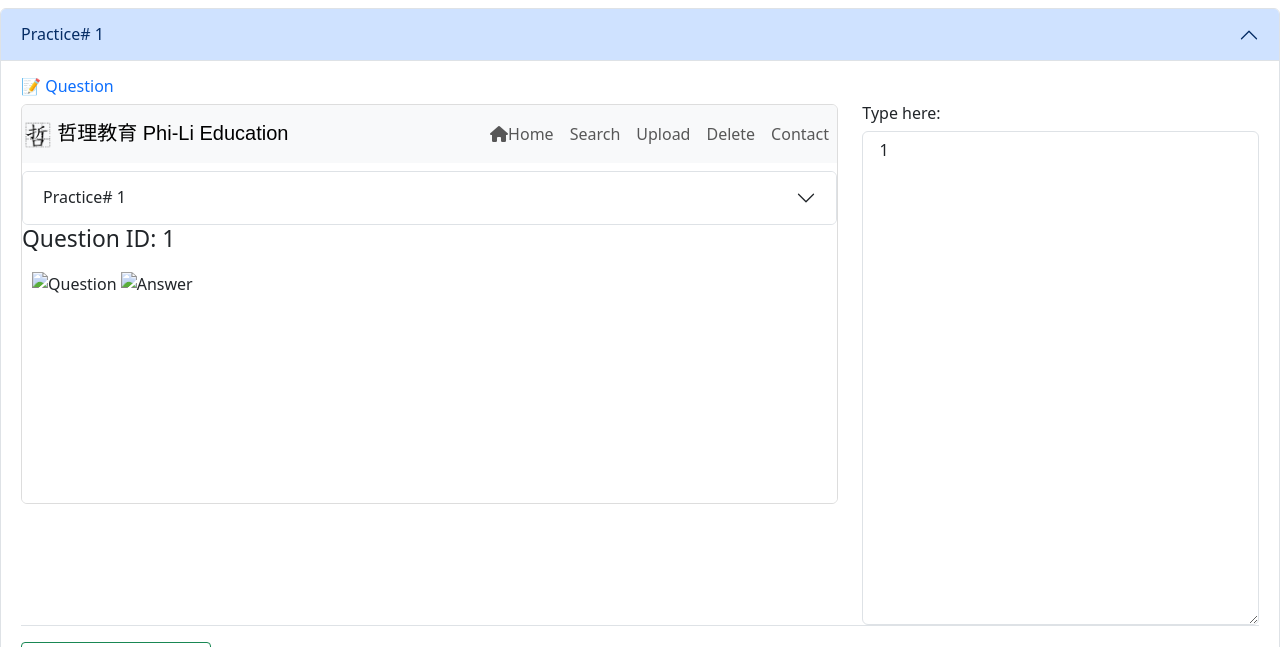
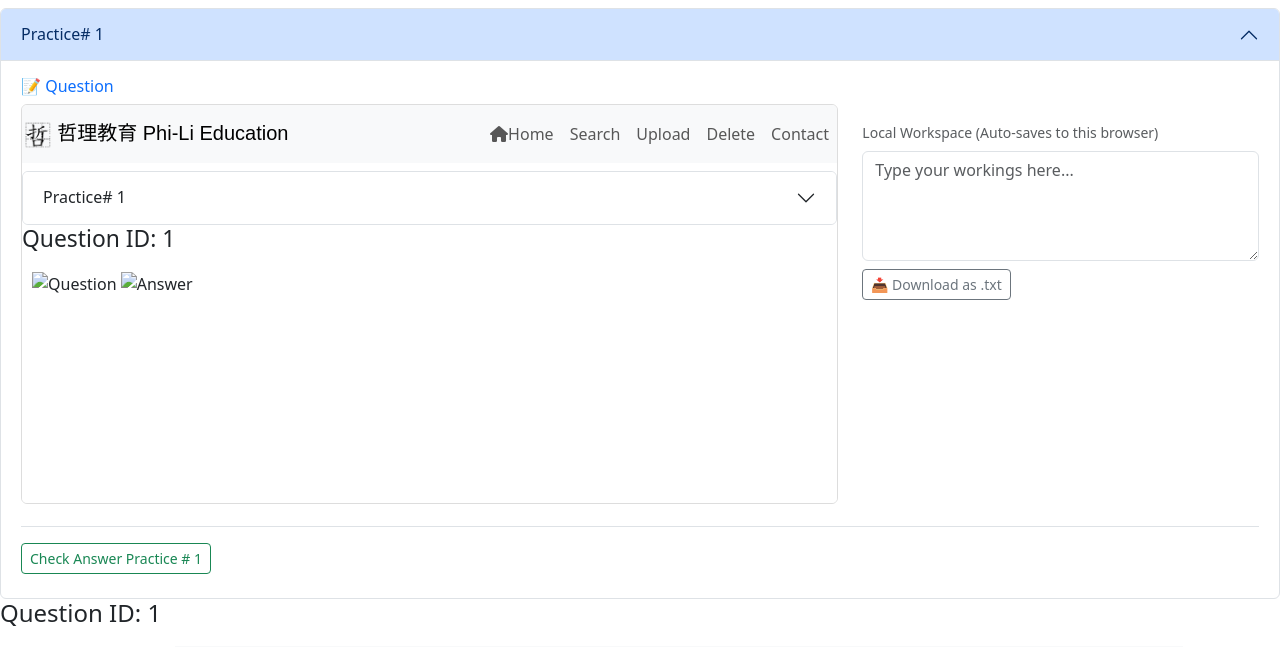
Before and after one commit to phili-ed/phili-ed, a Flask app: template templates/result.html in a window 1280 px wide, after a click that opens the changed part. Shown: the part 58-705 px from the top of the page. Run offline with Flask 3, Linux system fonts and the light colour scheme; the template is opened without the code that fills it: values that come from a table or form of the project are taken from there, others are empty; tables that the repository leaves empty hold one stand-in row (values such as "Sample post"); some libraries are stand-ins or nearby versions; some web fonts are replaced.

Commit message:
text area

```diff
--- a/static/js/result.js
+++ b/static/js/result.js
@@ -9,3 +9,52 @@
         container.innerHTML = `<iframe src="${url}" width="80%" height="300px" style="border: none;"></iframe>`;
     }
 }
+
+function downloadNote(id) {
+    const textArea = document.getElementById('notes-' + id);
+    const textContent = textArea.value;
+
+    if (!textContent.trim()) {
+        alert("The note is empty! Type something first.");
+        return;
+    }
+
+    // 1. Create a "Blob" containing the text
+    const blob = new Blob([textContent], { type: 'text/plain' });
+
+    // 2. Create a hidden link element
+    const link = document.createElement('a');
+
+    // 3. Set the file name (e.g., Practice_101_Notes.txt)
+    link.download = `Practice_${id}_Notes.txt`;
+
+    // 4. Create a URL for the blob and click it automatically
+    link.href = window.URL.createObjectURL(blob);
+    link.click();
+
+    // 5. Cleanup memory
+    window.URL.revokeObjectURL(link.href);
+}
+
+// 1. Save text to the browser's memory
+function saveLocally(id, text) {
+    localStorage.setItem('practice_note_' + id, text);
+}
+
+// 2. Look for saved text when the page loads
+function loadSavedNotes() {
+    // Find all textareas on the page
+    const textAreas = document.querySelectorAll('textarea[id^="notes-"]');
+
+    textAreas.forEach(area => {
+        const id = area.id.replace('notes-', '');
+        const savedText = localStorage.getItem('practice_note_' + id);
+
+        if (savedText) {
+            area.value = savedText;
+        }
+    });
+}
+
+// Run the load function as soon as the page is ready
+document.addEventListener('DOMContentLoaded', loadSavedNotes);
--- a/templates/result.html
+++ b/templates/result.html
@@ -25,8 +25,20 @@
         {% endif %}
           </div>
           <div class="col-md-4">
-            <h6>Type here:</h6>
-            <textarea class="form-control" rows="20" placeholder="your typing..."> {{p.id}} </textarea>
+            <div class="mt-3">
+              <label class="form-label text-muted small">Local Workspace (Auto-saves to this browser)</label>
+              <textarea
+                id="notes-{{ p.id }}"
+                class="form-control"
+                rows="4"
+                placeholder="Type your workings here..."
+                oninput="saveLocally('{{ p.id }}', this.value)"></textarea>
+            </div>
+            <div class="mt-2">
+              <button class="btn btn-sm btn-outline-secondary" onclick="downloadNote('{{ p.id }}')">
+                📥 Download as .txt
+              </button>
+            </div>
           </div>
         </div>
 
```
